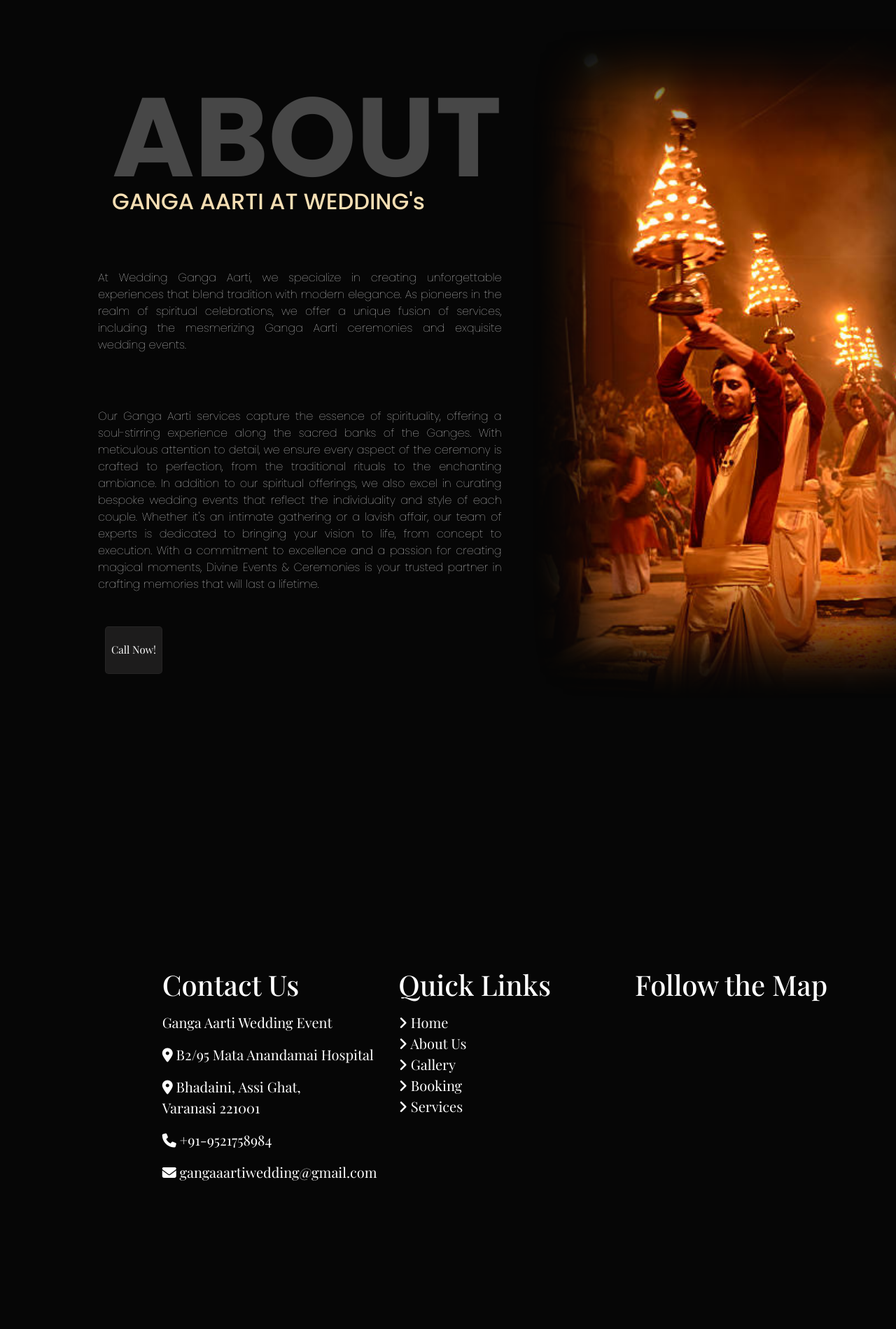
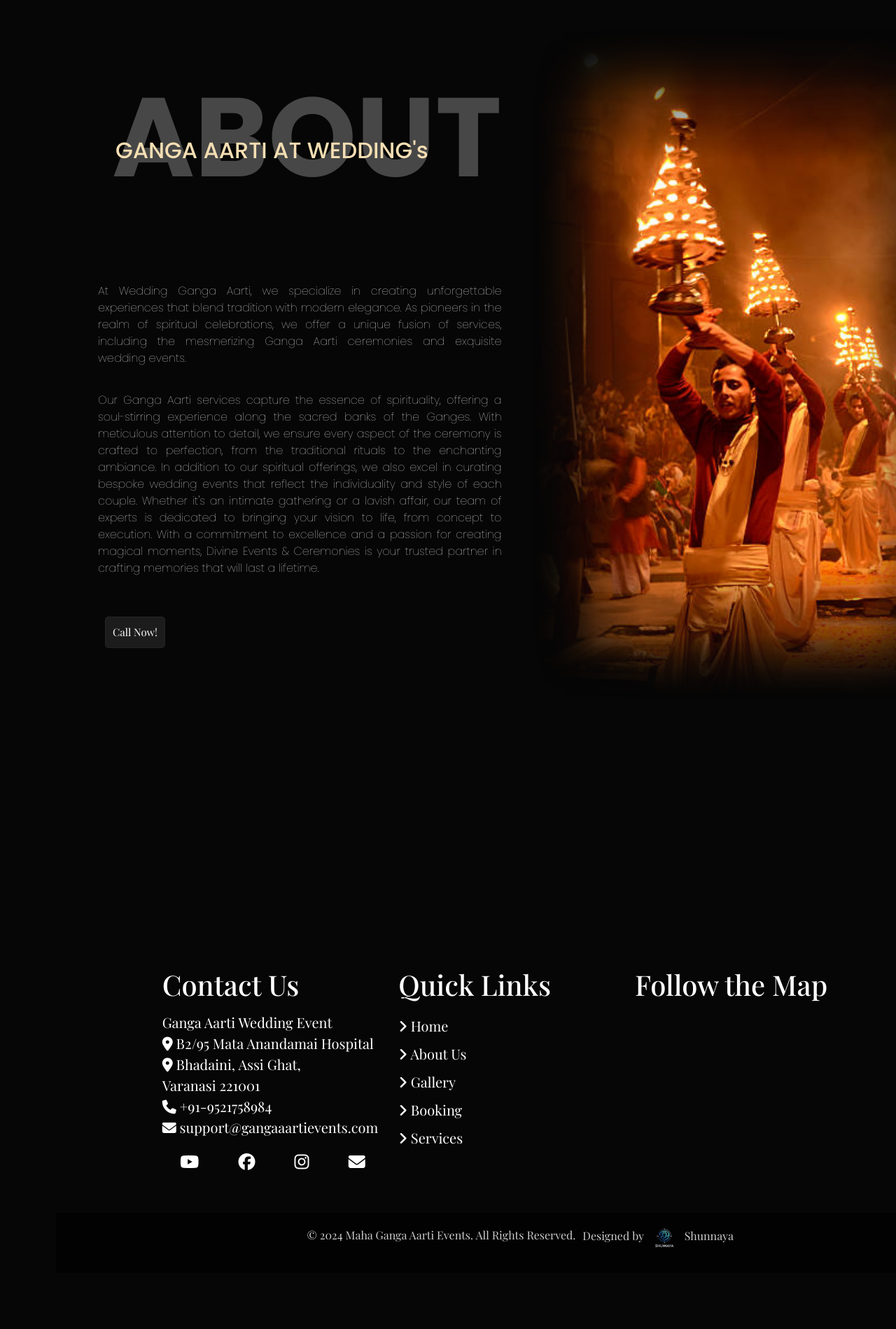
Before and after one commit to shaury-singh/Ganga-Aarti, a Node server app: page /about-us in a window 1280 px wide; the page is wider, and only the part inside the window is pictured. Shown: the part 151-2050 px from the top of that part at 70% size. Before the commit the page ends 1838 px from the top of that part, so only its background shows below. Run offline with Node 20, Linux system fonts and the light colour scheme; a map, chart or similar area stays blank; some libraries are stand-ins or nearby versions; some web fonts are replaced; grey boxes are pictures that could not be loaded.

Commit message:
Footer Improvement UI Bug Fix

```diff
--- a/static/css/about-styles.css
+++ b/static/css/about-styles.css
@@ -36,10 +36,10 @@
 .head{
     display: flex;
     position: relative;
-    top: -50px;
+    top: -8.3rem;
     /* font-size: 23px; */
     justify-content: left;
-    margin: 0 0 0 40px;
+    margin: 0 0 0 45px;
     color: wheat;
 }
 .font-abt{
@@ -65,8 +65,9 @@
     margin: 20px 0px 0px 30px;
 }
 .submit-div button{
+    height: max-content;
     width: max-content;
-    padding: 8px 8px;
+    padding: 10px 10px;
     font-family: "Playfair Display",serif;
     background-color: rgba(34, 33, 33, 0.862);
     color: white;
@@ -77,7 +78,8 @@
     transition: 0.8s;
 }
 .submit-div button:hover{
-    padding: 10px 10px;
+
+    padding: 15px 40px;
     font-size: 20px;
     transition: 0.8s;
 }
@@ -91,7 +93,8 @@
     }
 
     .head {
-        top: -80px;
+        font-size: 1.5rem;
+        top: -90px;
         margin: 0 0 0 40px;
     }
     .abt-img{
@@ -126,8 +129,8 @@
     }
 
     .head {
-        top: -50px;
-        margin: 0 0 0 20px;
+        top: -70px;
+        margin: 0 0 0 30px;
         font-size: 1.1rem;
     }
 
--- a/static/css/styles.css
+++ b/static/css/styles.css
@@ -194,9 +194,12 @@
 .footer-heading{
     margin-bottom: 15px;
 }
+.contact p{
+    margin: 0;
+}
 /* Quick Links */
 .quick-link a{
-    line-height: 1.2;
+    line-height: 2;
     color: white;
     text-decoration: none;
 }
@@ -231,6 +234,42 @@
     justify-content: center;
     margin-top: 50px;
     margin-bottom: 50px;
+}
+.social-media{
+    margin-top:15px;
+    text-decoration: none;
+}
+.social-media a{
+    font-size: 1.5rem;
+    margin: 1.6rem;
+    color: white;
+}
+
+.footer-bottom{
+    display: flex;
+    justify-content: center;
+    margin-top: 20px;
+    padding: 20px;
+    background-color: rgba(0, 0, 0, 0.8);
+    opacity: 0.8;
+}
+
+.footer-bottom p{
+    color: white;
+    margin-left:10px ;
+}
+.footer-bottom a{
+    color: white;
+    text-decoration: none;
+}
+.footer-bottom img{
+    width: 30px;
+    height: 30px;
+    margin: 0 10px;
+}
+.footer-bottom a:hover{
+    color: grey;
+    font-size: larger;
 }
 /* For Mobile */
 @media only screen and (max-width: 680px) {
--- a/views/aboutUs.pug
+++ b/views/aboutUs.pug
@@ -4,11 +4,11 @@
     <meta charset="UTF-8">
     <meta name="viewport" content="width=device-width, initial-scale=1.0">
     <link href="https://cdn.jsdelivr.net/npm/bootstrap@5.2.3/dist/css/bootstrap.min.css" rel="stylesheet" integrity="sha384-rbsA2VBKQhggwzxH7pPCaAqO46MgnOM80zW1RWuH61DGLwZJEdK2Kadq2F9CUG65" crossorigin="anonymous">
+    <link rel="stylesheet" href="../static/css/classes.css">
     <link rel="stylesheet" href="../static/css/styles.css">
-    <link rel="stylesheet" href="../static/css/classes.css">
     <link rel="stylesheet" href="../static/css/about-styles.css">
     <script src="https://kit.fontawesome.com/b8b5d78796.js" crossorigin="anonymous"></script>
-    <title>Document</title>
+    <title>Maha Ganga Aarti Event</title>
 </head>
 <body>
     <header>
@@ -69,7 +69,7 @@
                 <div class="left-section">
                     <p class="head-pos-abs">ABOUT</p>
                     <h2 class="head">GANGA AARTI AT WEDDING's</h2>
-                    <p class="font-abt">At Wedding Ganga Aarti, we specialize in creating unforgettable experiences that blend tradition with modern elegance. As pioneers in the realm of spiritual celebrations, we offer a unique fusion of services, including the mesmerizing Ganga Aarti ceremonies and exquisite wedding events.</p><br>
+                    <p class="font-abt">At Wedding Ganga Aarti, we specialize in creating unforgettable experiences that blend tradition with modern elegance. As pioneers in the realm of spiritual celebrations, we offer a unique fusion of services, including the mesmerizing Ganga Aarti ceremonies and exquisite wedding events.</p>
                     <p class="font-abt">Our Ganga Aarti services capture the essence of spirituality, offering a soul-stirring experience along the sacred banks of the Ganges. With meticulous attention to detail, we ensure every aspect of the ceremony is crafted to perfection, from the traditional rituals to the enchanting ambiance. In addition to our spiritual offerings, we also excel in curating bespoke wedding events that reflect the individuality and style of each couple. Whether it's an intimate gathering or a lavish affair, our team of experts is dedicated to bringing your vision to life, from concept to execution. With a commitment to excellence and a passion for creating magical moments, Divine Events & Ceremonies is your trusted partner in crafting memories that will last a lifetime.</p>
                     <div class="submit-div">
                         <button>Call Now!</button>
@@ -90,8 +90,13 @@
                 <p><i class="fa-solid fa-location-dot"></i> B2/95 Mata Anandamai Hospital</p>
                 <p><i class="fa-solid fa-location-dot"></i> Bhadaini, Assi Ghat, Varanasi 221001</p>
                 <p><i class="fa-solid fa-phone"></i>  +91-9521758984</p>
-                <p><i class="fa fa-envelope" aria-hidden="true">
-                </i>  gangaaartiwedding@gmail.com</p>
+                <p><i class="fa fa-envelope" aria-hidden="true"></i>  support@gangaaartievents.com</p>
+                <div class="social-media">
+                    <a onclick = "window.open('https://www.youtube.com/@mahagangaaartibanaras')"><i class="fa-brands fa-youtube"></i></a>
+                    <a onclick = "window.open('https://www.facebook.com/share/VTFTtyZR9gwwrYto/?mibextid=qi2Omg')"><i class="fa-brands fa-facebook"></i></a>
+                    <a onclick = "window.open('https://www.instagram.com/mahagangaaartievents/')"><i class="fa-brands fa-instagram"></i></a>
+                    <a href="mailto:info@gangaaartievents.com mail:"><i class="fa fa-envelope"></i></a>
+                </div>
             </div>
             <div class="quick-link">
                 <h1 class="footer-heading">Quick Links</h1>
@@ -103,8 +108,15 @@
             </div>
             <div class="map">
                 <h1 class="footer-heading">Follow the Map</h1>
-                <iframe src="https://www.google.com/maps/embed?pb=!1m26!1m12!1m3!1d3607.3801749579743!2d83.00156707538488!3d25.291428027650472!2m3!1f0!2f0!3f0!3m2!1i1024!2i768!4f13.1!4m11!3e6!4m3!3m2!1d25.2945788!2d83.0039066!4m5!1s0x398e31c735815743%3A0xe45154968dea2eb5!2sGanga%20aarti%20wedding%20event!3m2!1d25.288256!2d83.0043273!5e0!3m2!1sen!2sin!4v1714374073278!5m2!1sen!2sin" width="100%" height="240" allowfullscreen="" loading="lazy" referrerpolicy="no-referrer-when-downgrade" class="map"></iframe>
+                <iframe src="https://www.google.com/maps/embed?pb=!1m18!1m12!1m3!1d3607.3382533583335!2d83.0025335115969!3d25.29283712772573!2m3!1f0!2f0!3f0!3m2!1i1024!2i768!4f13.1!3m3!1m2!1s0x398e31efb4429f5d%3A0xf6cd758c4546547c!2sMata%20Anandamayee%20Hospital!5e0!3m2!1sen!2sin!4v1725546158856!5m2!1sen!2sin" width="100%" height="240" allowfullscreen="" loading="lazy" referrerpolicy="no-referrer-when-downgrade" class="map"></iframe>
             </div>
+        </div>
+
+        <div class="footer-bottom">
+            <p>© 2024 Maha Ganga Aarti Events. All Rights Reserved.  </p>
+            <p> Designed by
+            <img src="../static/images/shunnaya_logo.png">
+            <a href="https://www.linkedin.com/in/abhishek-kumar-7b7b3b1b2/">Shunnaya</a></p>
         </div>
     </footer>
 </body>
```
Also changed, not shown: views/book.pug (+15 -3 lines), views/gallery.pug (+15 -3 lines), views/index.pug (+16 -4 lines), views/services.pug (+15 -3 lines), views/sucess.pug (+15 -3 lines), static/images/shunnaya_logo.png (added), 1 other file.
